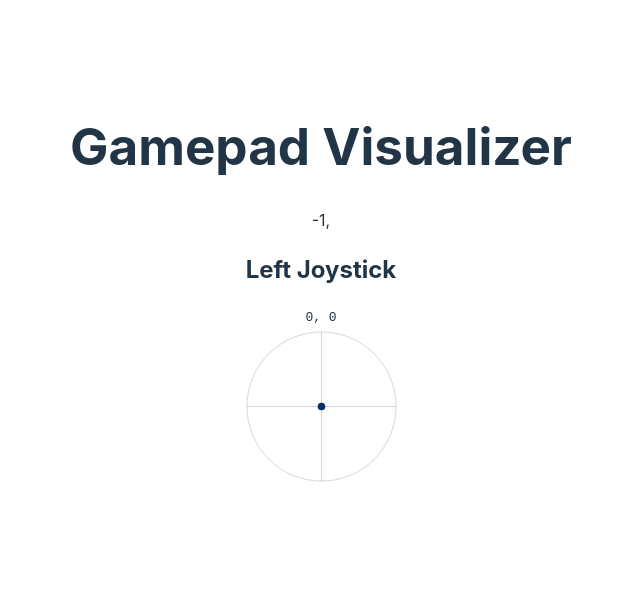
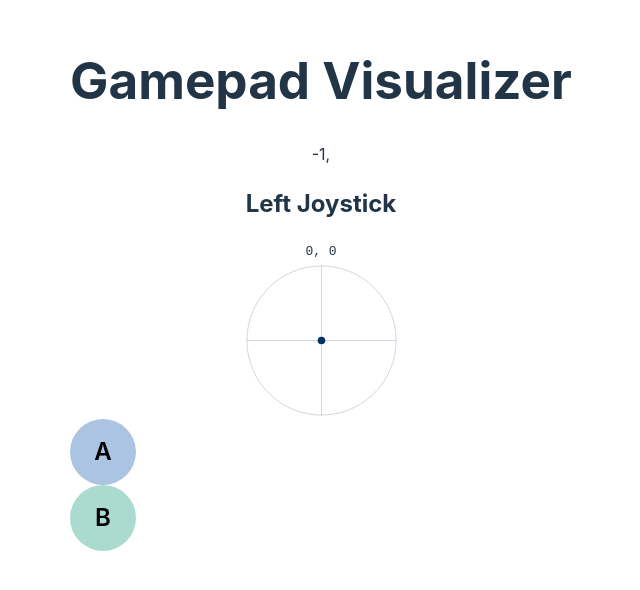
Before and after one commit to ein-bandit/gamepad-visualizer, a Svelte app: page / in a window 1280 px wide. Shown: the part 116-706 px from the top of the page, without its empty margins (319-959 px from the left). Built offline with nearby package versions, Linux system fonts and the light colour scheme.

Commit message:
added buttons

```diff
--- a/src/App.svelte
+++ b/src/App.svelte
@@ -1,4 +1,5 @@
 <script lang="ts">
+  import Button from "./lib/Button.svelte";
   import Joystick from "./lib/Joystick.svelte";
 
   // create a constant for input refresh rate
@@ -53,6 +54,12 @@
       name="Left Joystick"
       value={[data?.axes[0] ?? 0, data?.axes[1] ?? 0]}
     />
+    <Button name="A" pressed={data?.buttons[0].pressed ?? false} color="blue" />
+    <Button
+      name="B"
+      pressed={data?.buttons[2].pressed ?? false}
+      color="green"
+    />
   </div>
 </main>
 
--- a/src/app.css
+++ b/src/app.css
@@ -73,3 +73,23 @@ button:focus-visible {
     background-color: #f9f9f9;
   }
 }
+
+.gamepad-button {
+  display: block;
+  position: relative;
+}
+.gamepad-button foreignObject div {
+  font-size: 1.5rem;
+  font-weight: 600;
+  display: flex;
+  justify-content: center;
+  align-items: center;
+  height: 100%;
+
+  color: black;
+  transition: color 0.33s ease;
+}
+
+.gamepad-button foreignObject div.highlight {
+  color: white;
+}
--- /dev/null
+++ b/src/lib/Button.svelte
@@ -0,0 +1,55 @@
+<script lang="ts">
+  import { tweened } from "svelte/motion";
+  import { cubicOut } from "svelte/easing";
+
+  type ButtonColor = "red" | "blue" | "yellow" | "green";
+  type RGB = [number, number, number];
+
+  export let name: string;
+  export let pressed: boolean;
+  export let color: ButtonColor;
+
+  const RADIUS = 33;
+
+  const colorMap: Record<ButtonColor, RGB> = {
+    red: [224, 60, 75],
+    blue: [1, 77, 163],
+    green: [0, 146, 109],
+    yellow: [255, 188, 84],
+  };
+
+  $: fill = `rgb(${colorMap[color][0]},${colorMap[color][1]},${colorMap[color][2]})`;
+
+  const fillOpacity = tweened(0, {
+    duration: 500,
+    easing: cubicOut,
+  });
+
+  $: if (pressed) {
+    fillOpacity.set(1);
+  } else {
+    fillOpacity.set(0.33);
+  }
+</script>
+
+<svg
+  class="gamepad-button"
+  width={RADIUS * 2}
+  height={RADIUS * 2}
+  style="position: relative; display: block;"
+>
+  <g>
+    <circle
+      cx={RADIUS}
+      cy={RADIUS}
+      r={RADIUS}
+      {fill}
+      fill-opacity={$fillOpacity}
+    ></circle>
+  </g>
+  <foreignObject width="100%" height="100%" style="pointer-events: none;">
+    <div class={pressed ? "highlight" : ""}>
+      {name}
+    </div>
+  </foreignObject>
+</svg>
```
